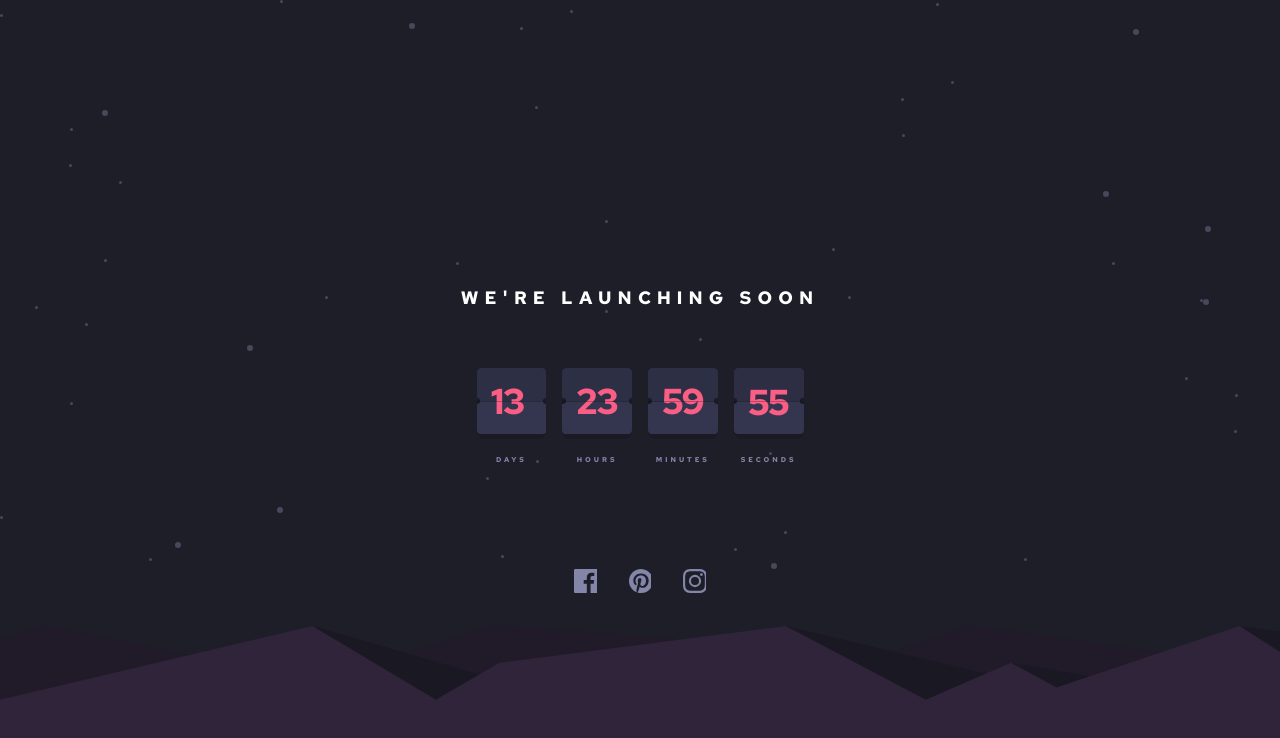
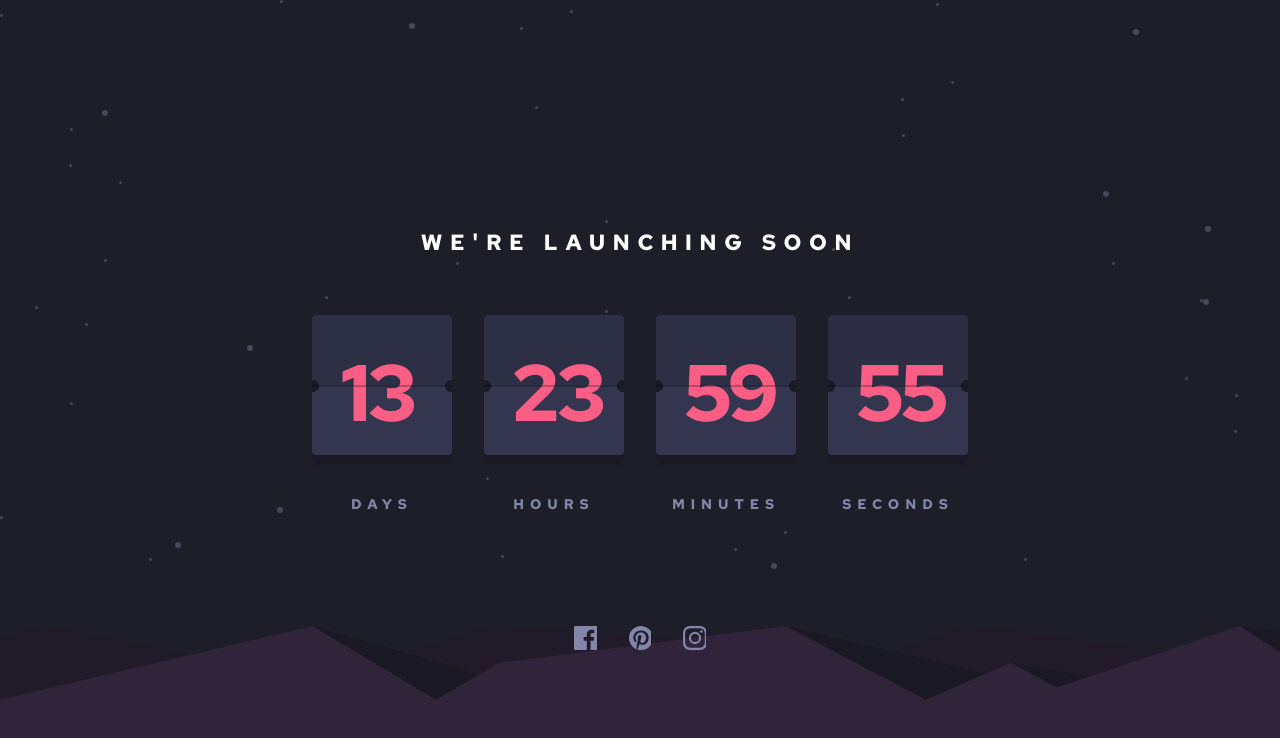
Before and after one commit to MakoDoli/launch-countdow-timer, a React (Create React App) app: page / in a window 1280 px wide. Shown: the top 738 px of the page. Built offline with nearby package versions, Linux system fonts and the light colour scheme.

Commit message:
add responsiveness

```diff
--- a/src/App.css
+++ b/src/App.css
@@ -150,5 +150,3 @@ svg {
 svg path:hover {
   fill: #fb5e84;
 }
-@media screen and (min-width: 1050px) {
-}
--- a/src/App.tsx
+++ b/src/App.tsx
@@ -2,6 +2,7 @@ import "./App.css";
 import Contacts from "./Components/Contacts";
 import { useEffect, useState } from "react";
 import Numbers from "./Components/Numbers";
+import "./Desktop.css";
 
 function App() {
   const [days, setDays] = useState<number>(0);
--- /dev/null
+++ b/src/Desktop.css
@@ -0,0 +1,54 @@
+@media screen and (min-width: 1050px) {
+  h1 {
+    font-size: 22px;
+    line-height: 29px;
+    text-align: center;
+    letter-spacing: 7.5px;
+  }
+  .count,
+  .grid {
+    gap: 32px;
+    width: 656px;
+  }
+  .time {
+    width: 148px;
+    height: 150px;
+  }
+  .upper,
+  .lower {
+    width: 140px;
+    height: 70px;
+  }
+  .line {
+    width: 135px;
+    height: 1.5px;
+  }
+  .number {
+    width: 96px;
+    height: 71px;
+    font-size: 80px;
+    line-height: 71px;
+    text-align: center;
+    letter-spacing: -2.4px;
+  }
+  .grid {
+    margin-top: 16px;
+  }
+  p {
+    font-size: 14px;
+    line-height: 19px;
+    text-align: center;
+    letter-spacing: 5.91875px;
+    width: 140px;
+  }
+  .dot {
+    width: 12px;
+    height: 12px;
+  }
+  .dot-1 {
+    left: -5px;
+  }
+  .dot-2 {
+    right: -5px;
+  }
+}
```
